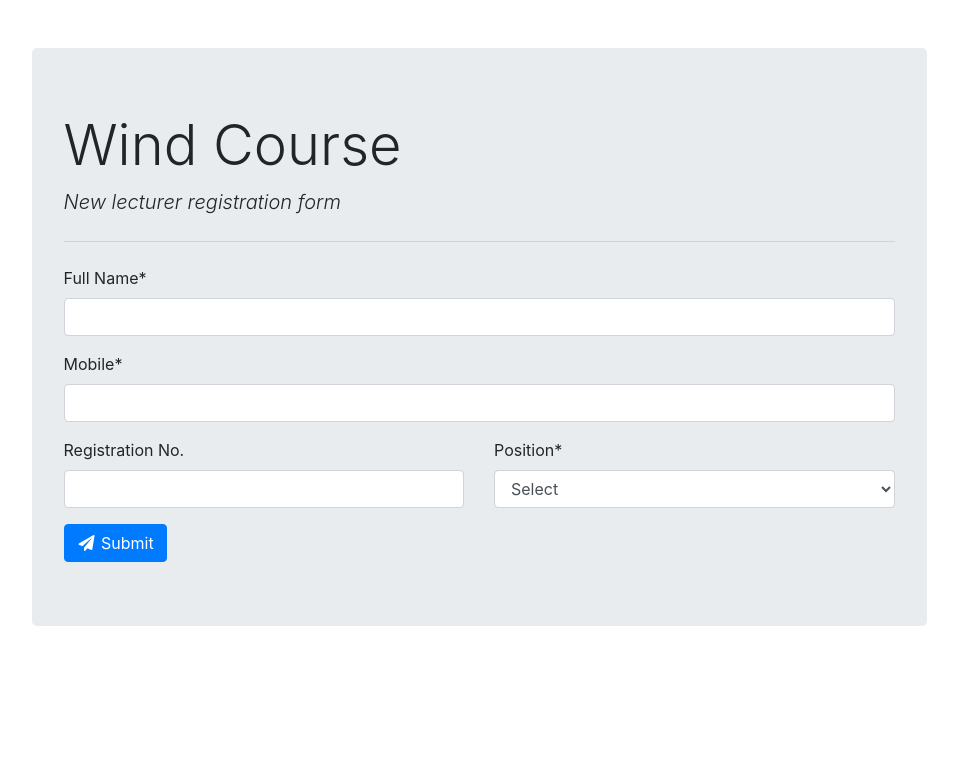
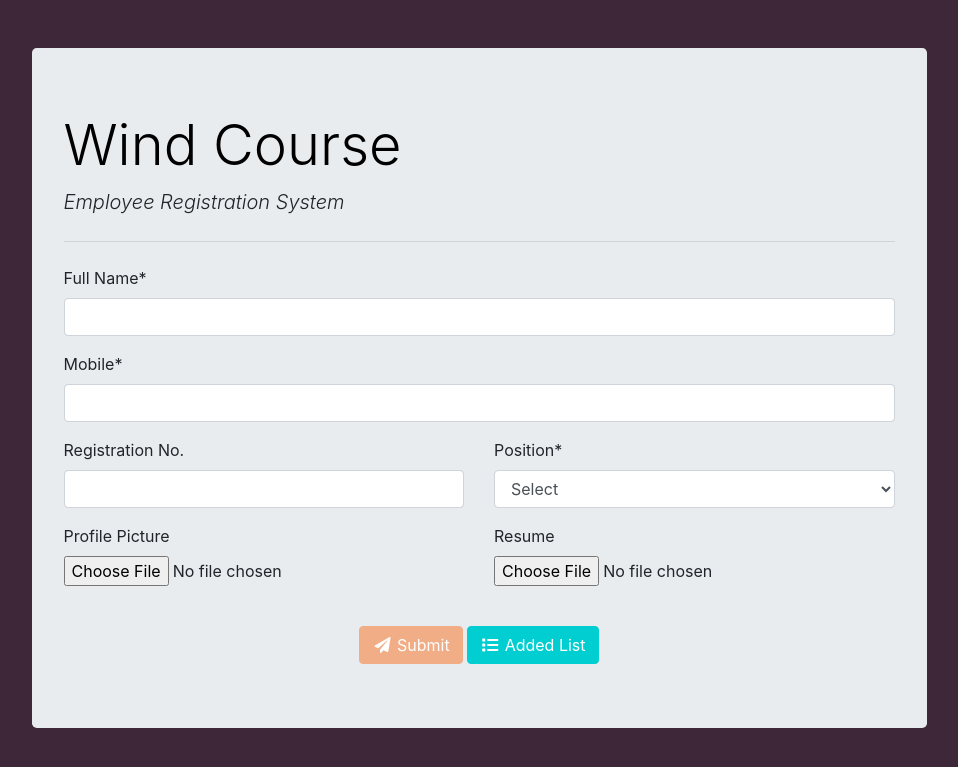
Before and after one commit to Renosyaputra/employee-management-system, a Django app: page /employee/ in a window 1280 px wide. Shown: the top 767 px of the page, without its empty margins (161-1119 px from the left). Run offline with Django 3.2, Linux system fonts and the light colour scheme; data that the repository does not hold is empty; some libraries are stand-ins or nearby versions.

Commit message:
finish project

```diff
--- a/employee_registration/settings.py
+++ b/employee_registration/settings.py
@@ -80,7 +80,7 @@ WSGI_APPLICATION = 'employee_registration.wsgi.application'
 DATABASES = {
     'default': {
         'ENGINE': 'django.db.backends.postgresql',
-        'NAME': 'EmployeeDB',
+        'NAME': 'Employee-DB',
         'USER': 'postgres',
         'PASSWORD': 'temandansayang16',
         'HOST': 'localhost'
@@ -125,3 +125,5 @@ USE_TZ = True
 # https://docs.djangoproject.com/en/2.2/howto/static-files/
 
 STATIC_URL = '/static/'
+MEDIA_ROOT = os.path.join(BASE_DIR, 'media')
+MEDIA_URL = '/media/'
--- a/employee_registration/urls.py
+++ b/employee_registration/urls.py
@@ -15,8 +15,13 @@ Including another URLconf
 """
 from django.contrib import admin
 from django.urls import path, include
+from django.conf import settings
+from django.conf.urls.static import static
 
 urlpatterns = [
     path('admin/', admin.site.urls),
     path('employee/', include('register.urls')),
 ]
+
+if settings.DEBUG:
+    urlpatterns += static(settings.MEDIA_URL, document_root=settings.MEDIA_ROOT)
--- a/register/forms.py
+++ b/register/forms.py
@@ -5,13 +5,17 @@ class EmployeeForm(forms.ModelForm):
 
     class Meta:
         model = Employee
-        fields = ('fullname', 'mobile', 'emp_code', 'position')
+        fields = ('fullname', 'mobile', 'emp_code', 'position', 'profil_picture', 'cv_file')
         labels = {
             'fullname':'Full Name',
-            'emp_code':'Registration No.'
+            'emp_code':'Registration No.',
+            'profil_picture': 'Profile Picture',
+            'cv_file': 'Resume'
         }
 
     def __init__(self, *args, **kwargs):
         super(EmployeeForm,self).__init__(*args, **kwargs)
         self.fields['position'].empty_label = "Select"
         self.fields['emp_code'].required = False
+        self.fields['profil_picture'].required = False
+        self.fields['cv_file'].required = False
--- a/register/models.py
+++ b/register/models.py
@@ -11,4 +11,14 @@ class Employee(models.Model):
     fullname = models.CharField(max_length=100)
     emp_code = models.CharField(max_length=3)
     mobile = models.CharField(max_length=15)
+    profil_picture = models.ImageField(upload_to='profil')
+    cv_file = models.FileField(upload_to='file')
     position = models.ForeignKey(Position,on_delete=models.CASCADE)
+
+    def __str__(self):
+        return self.fullname
+
+    def delete(self, *args, **kwargs):
+        self.profil_picture.delete()
+        self.cv_file.delete()
+        super().delete(*args, **kwargs)
--- /dev/null
+++ b/register/static/register/css/style.css
@@ -0,0 +1,23 @@
+body{
+    background-color: #3D2739;
+}
+
+.btn-primary{
+    background-color: #f1ad85;
+    border-color: #f1ad85;
+}
+
+.btn-primary:hover{
+    background-color: #C39797;
+    border-color: #C39797;
+}
+
+.btn-success{
+    background-color: #00ced1;
+    border-color: #00ced1;
+}
+
+.btn-success:hover{
+    background-color: #20b2aa;
+    border-color: #20b2aa;
+}
--- a/register/static/register/popper/popper.js
+++ /dev/null
@@ -1,28 +0,0 @@
-// @flow
-import { popperGenerator } from './index';
-import eventListeners from './modifiers/eventListeners';
-import popperOffsets from './modifiers/popperOffsets';
-import computeStyles from './modifiers/computeStyles';
-import applyStyles from './modifiers/applyStyles';
-import offset from './modifiers/offset';
-import flip from './modifiers/flip';
-import preventOverflow from './modifiers/preventOverflow';
-import arrow from './modifiers/arrow';
-import hide from './modifiers/hide';
-
-const defaultModifiers = [
-  eventListeners,
-  popperOffsets,
-  computeStyles,
-  applyStyles,
-  offset,
-  flip,
-  preventOverflow,
-  arrow,
-  hide,
-];
-
-const createPopper = popperGenerator({ defaultModifiers });
-
-// eslint-disable-next-line import/no-unused-modules
-export { createPopper, popperGenerator, defaultModifiers };
--- a/register/templates/register/base.html
+++ b/register/templates/register/base.html
@@ -7,21 +7,21 @@
         {% load static %}
         <link rel="stylesheet" href="{% static "register/bootstrap/css/bootstrap.min.css" %}">
         <link rel="stylesheet" href="{% static "register/fontawesome/css/all.min.css" %}">
+        <link rel="stylesheet" href="{% static "register/css/style.css" %}">
     </head>
     <body>
         <div class="container">
             <div class="col-md-10 offset-md-1 mt-5">
                 <div class="jumbotron">
-                <h1 class="display-4">Wind Course</h1>
-                <p class="lead font-italic">New lecturer registration form</p>
+                    <h1 class="display-4"><a style="color: black;" href="{% url 'employee_list' %}">Wind Course</a></h1>
+                    <p class="lead font-italic">Employee Registration System</p>
                     <hr class="my-4">
                     {% block content %}
                     {% endblock content %}
                 </div>
             </div>
         </div>
+        <script src="{% static "register/js/jquery-3.4.1.js" %}"></script>
         <script src="{% static "register/bootstrap/js/bootstrap.min.js" %}"></script>
-    <script src="{% static "register/js/jquery-3.4.1.js" %}"></script>
-    <script src="{% static "register/popper/popper.js" %}"></script>
     </body>
 </html>
--- a/register/templates/register/employee_form.html
+++ b/register/templates/register/employee_form.html
@@ -2,7 +2,7 @@
 {% load crispy_forms_tags %}
 
 {% block content %}
-    <form action="" method="post" autocomplete="off">
+    <form action="" method="post" autocomplete="off" enctype="multipart/form-data">
         {% csrf_token %}
         {{ form.fullname|as_crispy_field }}
         {{ form.mobile|as_crispy_field }}
@@ -14,6 +14,18 @@
                 {{ form.position|as_crispy_field }}
             </div>
         </div>
+        <div class="row">
+            <div class="col-md-6">
+                {{ form.profil_picture|as_crispy_field }}
+            </div>
+            <div class="col-md-6">
+                {{ form.cv_file|as_crispy_field }}
+            </div>
+        </div>
+        <br>
+    <div class="col-md-12 text-center">
         <button type="submit" class="btn btn-primary"><i class="fas fa-fw fa-paper-plane"></i> Submit</button>
     </form>
+        <a href="{% url 'employee_list' %}" class="btn btn-success"><i class="fas fa-fw fa-list"></i> Added List</a>
+    </div>
 {% endblock content %}
--- a/register/urls.py
+++ b/register/urls.py
@@ -1,8 +1,15 @@
 from django.urls import path, include
+from django.conf import settings
+from django.conf.urls.static import static
 from . import views
 
 urlpatterns = [
     path('', views.employee_form, name='employee_insert'),
     path('<int:id>/', views.employee_form, name='employee_update'),
-    path('list/', views.employee_list, name='employee_list'),
+    path('delete/<int:id>', views.employee_delete, name='employee_delete'),
+    path('list/', views.EmployeeList.as_view(), name='employee_list'),
+    path('detail/<int:id>', views.EmployeeDetail.as_view(), name='employee_detail'),
 ]
+
+if settings.DEBUG:
+    urlpatterns += static(settings.MEDIA_URL, document_root=settings.MEDIA_ROOT)
--- a/register/views.py
+++ b/register/views.py
@@ -1,12 +1,12 @@
-from django.shortcuts import render, redirect
+from django.shortcuts import render, redirect, get_object_or_404
+from django.core.files.storage import FileSystemStorage
+from django.core.exceptions import ObjectDoesNotExist
+from django.views.generic import ListView, DetailView, CreateView
+
 from .forms import EmployeeForm
 from .models import Employee
 
 # Create your views here.
-def employee_list(request):
-    context = {'employee_list': Employee.objects.all()}
-    return render(request, "register/employee_list.html", context)
-
 def employee_form(request, id=0):
     if request.method == "GET":
         if id == 0:
@@ -17,13 +17,30 @@ def employee_form(request, id=0):
         return render(request, "register/employee_form.html", {'form' : form})
     else:
         if id == 0:
-            form = EmployeeForm(request.POST)
+            form = EmployeeForm(request.POST, request.FILES)
         else:
             employee = Employee.objects.get(pk=id)
-            form = EmployeeForm(request.POST, instance = employee)
+            form = EmployeeForm(request.POST, request.FILES, instance=employee)
+
         if form.is_valid():
             form.save()
+
         return redirect('employee_list')
 
-def employee_delete(request):
-    return
+class EmployeeList(ListView):
+    model = Employee
+    template_name = 'register/employee_list.html'
+    context_object_name = 'employee_list'
+
+class EmployeeDetail(DetailView):
+    model = Employee
+    template_name = 'register/employee_detail.html'
+
+    def get_object(self):
+        id_ = self.kwargs.get('id')
+        return get_object_or_404(Employee, id=id_)
+
+def employee_delete(request, id):
+    employee = Employee.objects.get(pk=id)
+    employee.delete()
+    return redirect('employee_list')
```
Also changed, not shown: register/templates/register/employee_detail.html (added, +47 -0 lines), register/templates/register/employee_list.html (+14 -3 lines), README.md (added), db.sqlite3 (deleted), register/migrations/0001_initial.py, 1 other file. Lines whose indentation alone changed are shown as unchanged.
